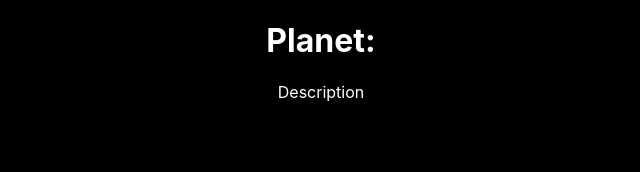
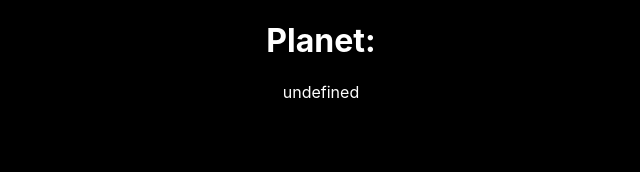
Before and after one commit to toneworm/interspellar, a SvelteKit app: page /planet in a window 1280 px wide. Shown: the top 172 px of the page, without its empty margins (319-959 px from the left). Built offline with nearby package versions, Linux system fonts and the light colour scheme.

Commit message:
Loads correct info for planet based on state

```diff
--- a/src/routes/planet/+page.svelte
+++ b/src/routes/planet/+page.svelte
@@ -2,15 +2,30 @@
 <script>
     import {onMount} from 'svelte';
     import {planets, game} from "../store.js";
+    import {page} from '$app/stores';
+
+    function getPlanetFromUrl() {
+        return $page.url.searchParams.get('planet');
+    }
+
+    function getPlanetDescripton() {
+        const planetFromUrl  = getPlanetFromUrl()
+        let description;
+        $planets.forEach(planet => {
+            if (planet.name.includes(planetFromUrl)) {
+                description = planet.description;
+            }
+        })
+        return description;
+    }
 
     onMount(() => {
     });
 
 </script>
 
-<h1>Planet:</h1>
-<p>Description</p>
-
+<h1>Planet: {$game.currentPlanetInFocus}</h1>
+<p>{getPlanetDescripton()}</p>
 
 <style>
 
--- a/src/routes/store.js
+++ b/src/routes/store.js
@@ -19,14 +19,17 @@ export const planets = readable([
     {
         name: 'Millers Planet',
         image: 'ocean_planet.png',
+        description: 'millers description',
     },
     {
         name: 'Manns Planet',
         image: 'frozen_planet.png',
+        description: 'manns description',
     },
     {
         name: 'Edmunds Planet',
         image: 'rocky_planet.png',
+        description: 'edmunds description',
     },
 ]);
 
@@ -43,8 +46,9 @@ export const riddles = readable([
 export const game = writable(
     {
         character: '',
-        planetMillersComplete: true,
+        planetMillersComplete: false,
         planetMannsComplete: false,
         planetEdmundsComplete: false,
+        currentPlanetInFocus: ''
     }
 );
```
Also changed, not shown: src/routes/character-selection/+page.svelte (+4 -3 lines), src/routes/planets/+page.svelte (+6 -4 lines).
